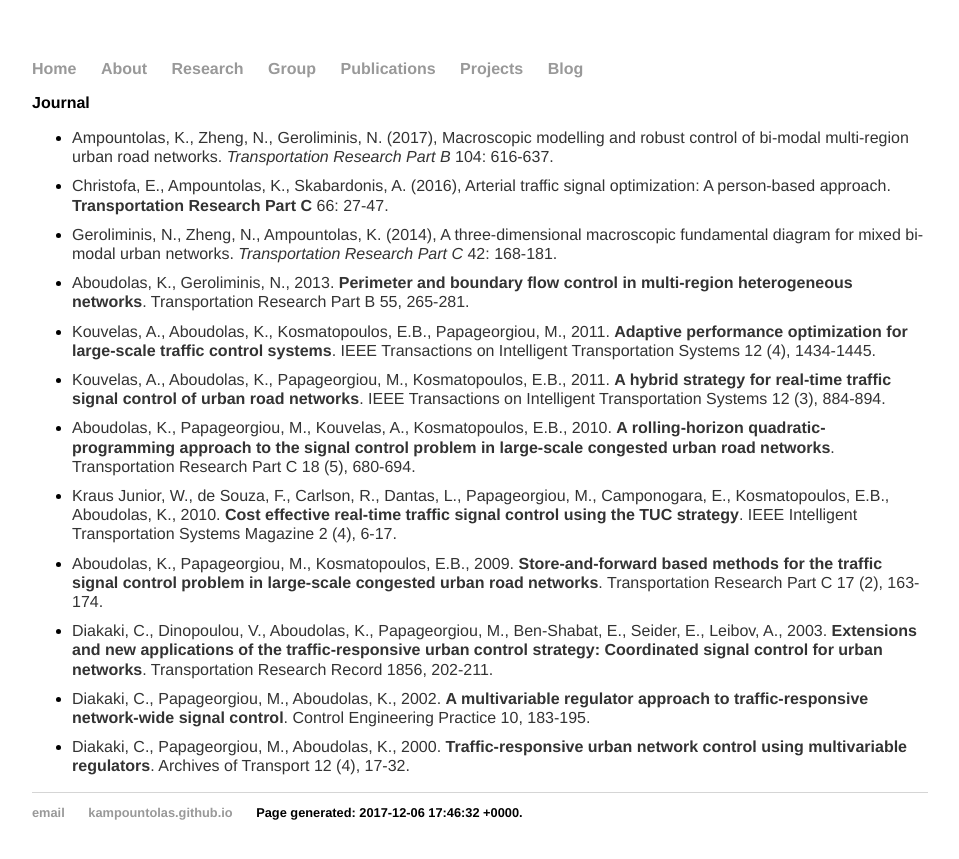
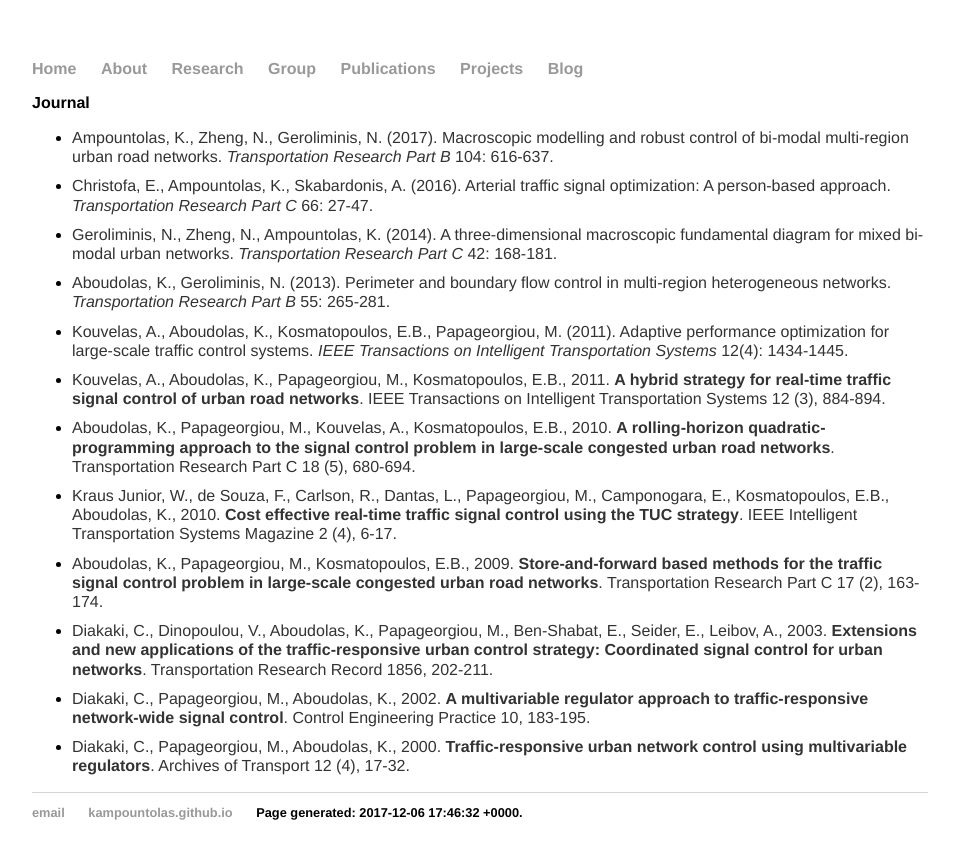
Before and after one commit to kampountolas/kampountolas.github.io, a Jekyll site: the page built from publications/index.html, in a window 1280 px wide. Shown: the top 859 px of the page, without its empty margins (160-1119 px from the left). Built offline with Jekyll 4.4.1, drawn with Linux system fonts in a browser that asks for light colours; nearby versions of some CDN libraries.

Commit message:
Update index.html

```diff
--- a/publications/index.html
+++ b/publications/index.html
@@ -6,24 +6,24 @@ title: Publications
               <h2>Journal</h2>
                   <ul>
                     <li>
-                        <p>Ampountolas, K., Zheng, N., Geroliminis, N. (2017), Macroscopic modelling and robust control of bi-modal
+                        <p>Ampountolas, K., Zheng, N., Geroliminis, N. (2017). Macroscopic modelling and robust control of bi-modal
                           multi-region urban road networks. <i>Transportation Research Part B</i> 104: 616-637.</p>
 </li>
 <li>
-                        <p>Christofa, E., Ampountolas, K., Skabardonis, A. (2016), Arterial traffic signal optimization:
-                          A person-based approach. <b>Transportation Research Part C</b> 66: 27-47.</p>
+                        <p>Christofa, E., Ampountolas, K., Skabardonis, A. (2016). Arterial traffic signal optimization:
+                          A person-based approach. <i>Transportation Research Part C</i> 66: 27-47.</p>
                     </li>
                   <li>
-                      <p>Geroliminis, N., Zheng, N., Ampountolas, K. (2014), A three-dimensional macroscopic fundamental diagram for mixed
+                      <p>Geroliminis, N., Zheng, N., Ampountolas, K. (2014). A three-dimensional macroscopic fundamental diagram for mixed
                         bi-modal urban networks. <i>Transportation Research Part C</i> 42: 168-181.</p>
                   </li>
                   <li>
-                    <p>Aboudolas, K., Geroliminis, N., 2013. <b>Perimeter and boundary flow control in multi-region heterogeneous networks</b>.
-                      Transportation Research Part B 55, 265-281.</p>
+                    <p>Aboudolas, K., Geroliminis, N. (2013). Perimeter and boundary flow control in multi-region heterogeneous networks.
+                      <i>Transportation Research Part B</i> 55: 265-281.</p>
                   </li>
                   <li>
-                    <p>Kouvelas, A., Aboudolas, K., Kosmatopoulos, E.B., Papageorgiou, M., 2011. <b>Adaptive performance optimization for large-scale traffic control systems</b>.
-                      IEEE Transactions on Intelligent Transportation Systems 12 (4), 1434-1445.</p>
+                    <p>Kouvelas, A., Aboudolas, K., Kosmatopoulos, E.B., Papageorgiou, M. (2011). Adaptive performance optimization for
+                      large-scale traffic control systems. <i>IEEE Transactions on Intelligent Transportation Systems</i> 12(4): 1434-1445.</p>
                   </li>
                   <li>
                     <p>Kouvelas, A., Aboudolas, K., Papageorgiou, M., Kosmatopoulos, E.B., 2011. <b>A hybrid strategy for real-time traffic signal control of urban road networks</b>.
```
